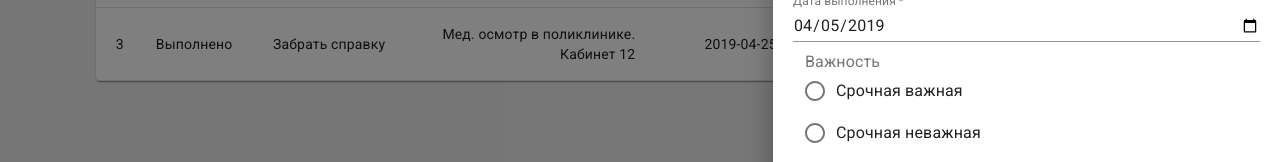
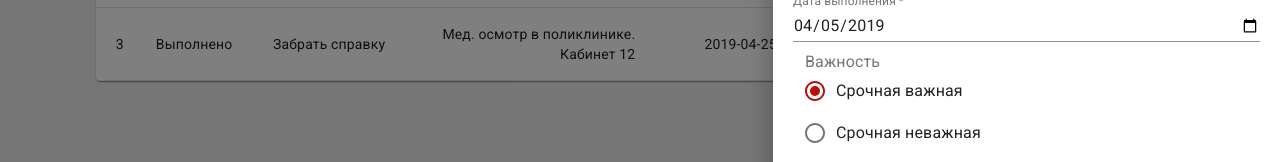
Before and after one commit to usuisora/TodosList, a React (Create React App) app: page / in a window 1280 px wide. Shown: the part 283-445 px from the top of the page. Built offline with nearby package versions, Linux system fonts and the light colour scheme.

Commit message:
form setted

```diff
--- a/src/components/SideBar/SideForm.js
+++ b/src/components/SideBar/SideForm.js
@@ -25,13 +25,17 @@ function SideForm({classes,importance, addTodo,setIsSideOpen}) {
     const initDate = new Date().toISOString().substring(0,10)
 
     const [tegs, setTegs] = useState('');
-    const [newtodo, setNewtodo] = useState([
-      {name:''},
-      {description:''},
-      {date:initDate},
-      {importance:importance[0].name},
-      {tegs: tegs}
-    ]);
+    const [newtodo, setNewtodo] = useState({
+        name:'',
+        description:'',
+        date:initDate,
+        importance:importance[0].name,
+        tegs: tegs
+    });
+
+
+
+
     const handleChange=({target:{value,id}})=>{
        console.log(value,id)
        setNewtodo({...newtodo,[id]:value})
@@ -84,7 +88,7 @@ function SideForm({classes,importance, addTodo,setIsSideOpen}) {
           <TegsField  setTegs ={setTegs}/>
       </form>
      <Divider/>
-        <Button  color="primary" onClick={()=>addTodo(newtodo)} >Save</Button>
+        <Button  color="primary" onClick={()=>{addTodo(newtodo);setIsSideOpen(false)}} >Save</Button>
         <Button  color="secondary" onClick={()=>setIsSideOpen(false)}>Cancel</Button>
 </Fragment>
   )
```
